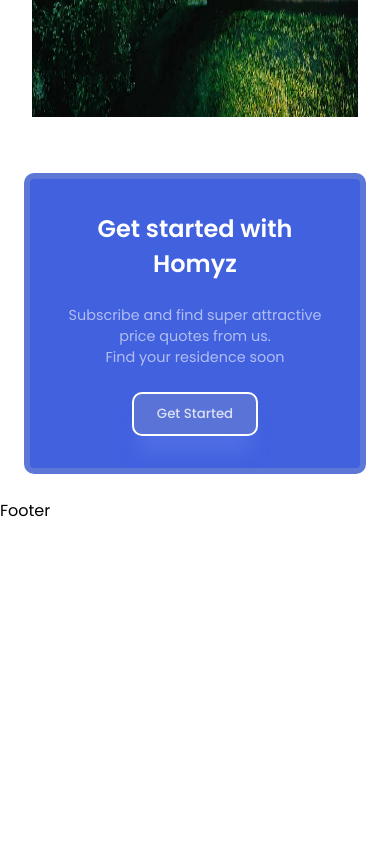
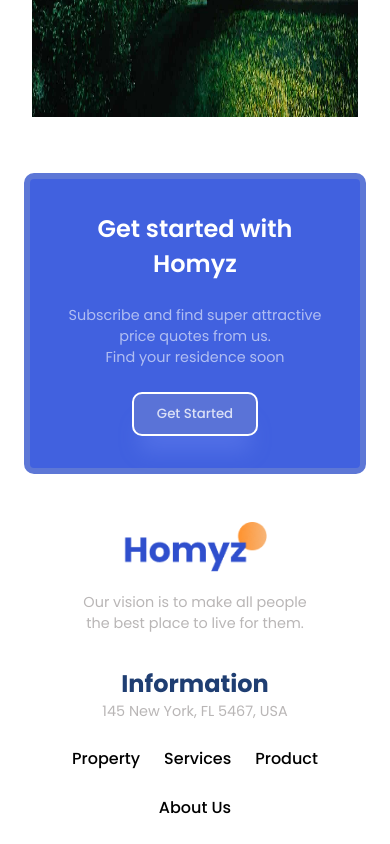
Before and after one commit to MADEYE42/College--Nest, a React (Vite) app: page / in a window 390 px wide. Shown: the part 5349-6193 px from the top of the page. Before the commit the page ends 5872 px from the top, so only its background shows below. Built offline with nearby package versions, Linux system fonts and the light colour scheme.

Commit message:
Completed the project

```diff
--- a/src/components/Footer/Footer.css
+++ b/src/components/Footer/Footer.css
@@ -0,0 +1,23 @@
+.f-container{
+    justify-content: space-between;
+}
+.f-left{
+    gap: 1rem;
+}
+.f-menu{
+    gap: 1.5rem;
+    margin-top: 1.5rem;
+    font-weight: 500;
+}
+@media (max-width: 768px) {
+    .f-container{
+        justify-content: center;
+    }
+    .f-container>div{
+        align-items: center!important;
+        text-align: center;
+    }
+    .f-right{
+        justify-content: center;
+    }
+}
--- a/src/components/Footer/Footer.jsx
+++ b/src/components/Footer/Footer.jsx
@@ -1,9 +1,31 @@
-import React from 'react'
-import './Footer.css'
+import React from "react";
+import "./Footer.css";
 const Footer = () => {
   return (
-    <div>Footer</div>
-  )
-}
+    <div className="f-wrapper">
+      <div className="paddings innerWidth flexCenter f-container">
+        {/* left side */}
+        <div className="flexColStart f-left">
+          <img src="./logo2.png" alt="" width={120} />
+          <span className="secondaryText">
+            Our vision is to make all people <br />
+            the best place to live for them.
+          </span>
+        </div>
 
-export default Footer
+        <div className="flexColStart f-right">
+          <span className="primaryText">Information</span>
+          <span className="secondaryText">145 New York, FL 5467, USA</span>
+          <div className="flexCenter f-menu">
+            <span>Property</span>
+            <span>Services</span>
+            <span>Product</span>
+            <span>About Us</span>
+          </div>
+        </div>
+      </div>
+    </div>
+  );
+};
+
+export default Footer;
```
